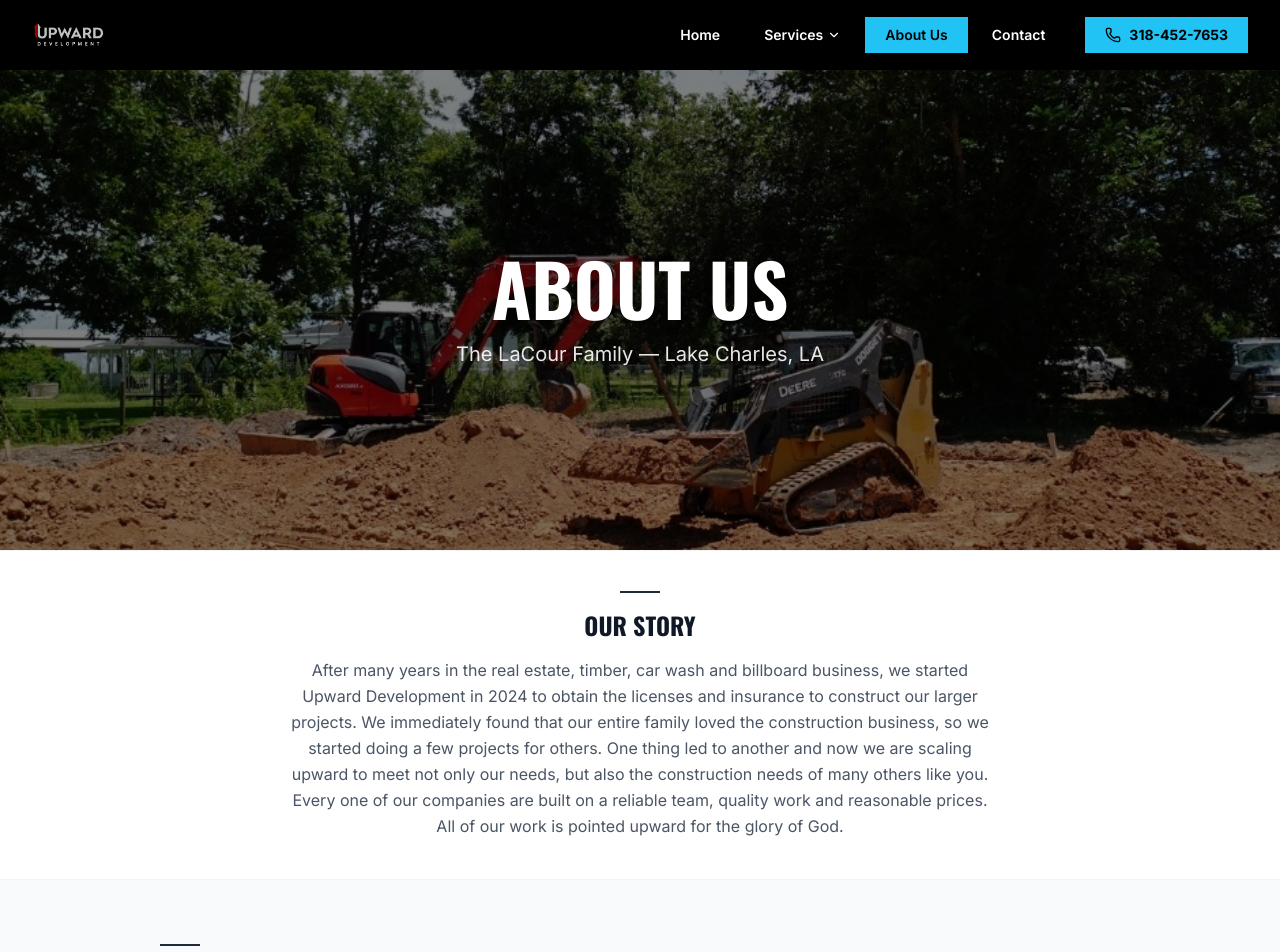
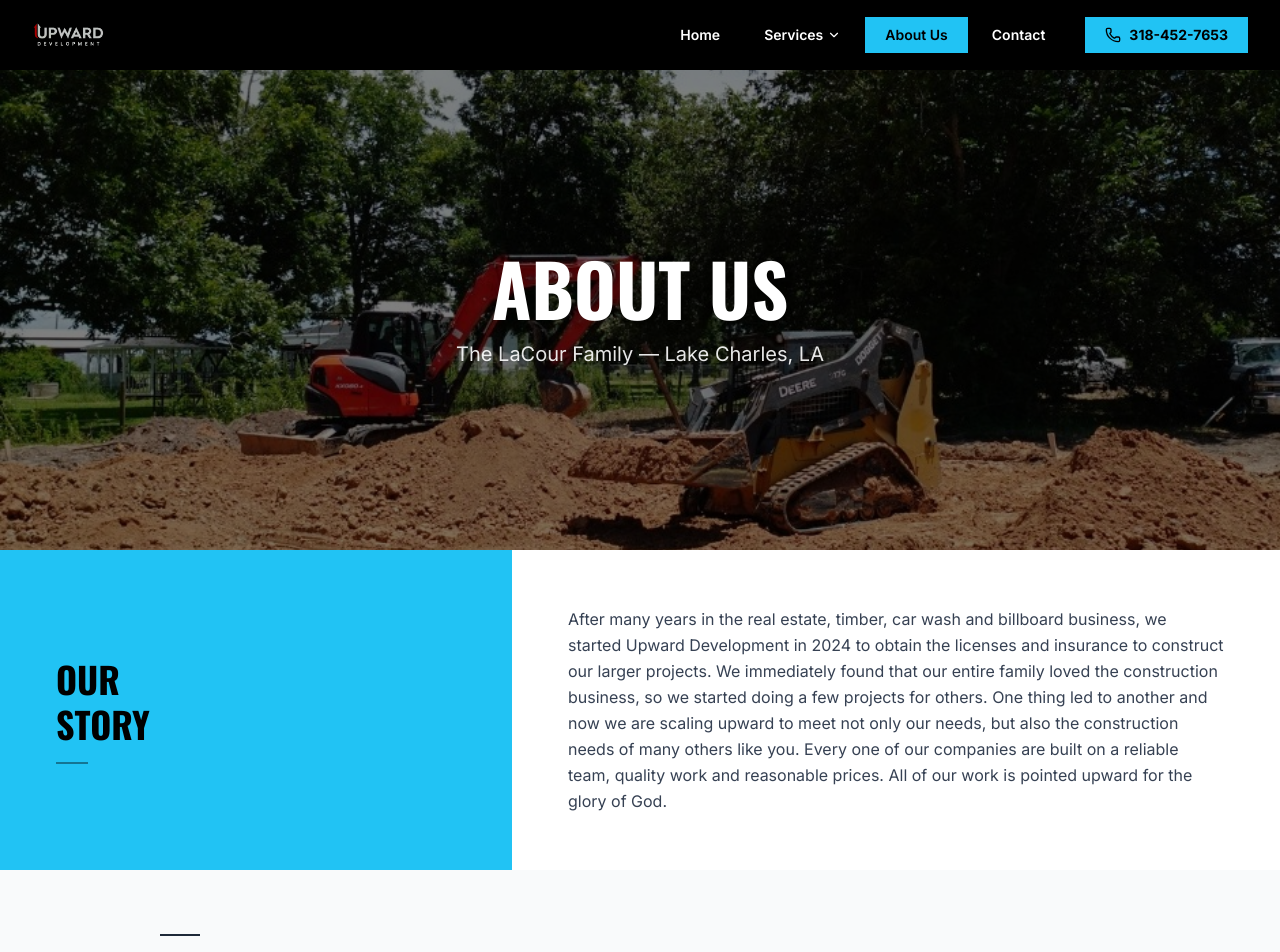
Before and after one commit to Founditmarketing/upward-development, a React (Vite) app: page /about in a window 1280 px wide. Shown: the top 952 px of the page. Built offline with nearby package versions, Linux system fonts and the light colour scheme.

Commit message:
About: Our Story 2-column layout — cyan heading left, white text right (matches Wix screenshot)

```diff
--- a/src/pages/About.tsx
+++ b/src/pages/About.tsx
@@ -29,12 +29,18 @@ export default function About() {
       </section>
 
 
-      {/* ── OUR STORY — thin centered strip ───────────────────────── */}
-      <section className="py-10 bg-white border-t border-b border-gray-100">
-        <div className="max-w-3xl mx-auto px-6 lg:px-8 text-center">
-          <div className="w-10 h-0.5 bg-gray-800 mb-4 mx-auto" />
-          <h2 className="text-2xl font-bold text-gray-900 mb-4">Our Story</h2>
-          <p className="text-gray-600 leading-relaxed">
+      {/* ── OUR STORY — 2-column: cyan heading left, text right ──── */}
+      <section className="flex flex-col md:flex-row">
+        <div className="w-full md:w-2/5 bg-primary flex items-center px-10 lg:px-14 py-14">
+          <div>
+            <h2 className="text-4xl font-bold text-black leading-tight mb-4">
+              Our<br />Story
+            </h2>
+            <div className="w-8 h-0.5 bg-black/40" />
+          </div>
+        </div>
+        <div className="w-full md:w-3/5 bg-white flex items-center px-10 lg:px-14 py-14">
+          <p className="text-gray-700 leading-relaxed">
             After many years in the real estate, timber, car wash and billboard business, we started Upward Development in 2024 to obtain the licenses and insurance to construct our larger projects. We immediately found that our entire family loved the construction business, so we started doing a few projects for others. One thing led to another and now we are scaling upward to meet not only our needs, but also the construction needs of many others like you. Every one of our companies are built on a reliable team, quality work and reasonable prices. All of our work is pointed upward for the glory of God.
           </p>
         </div>
```
